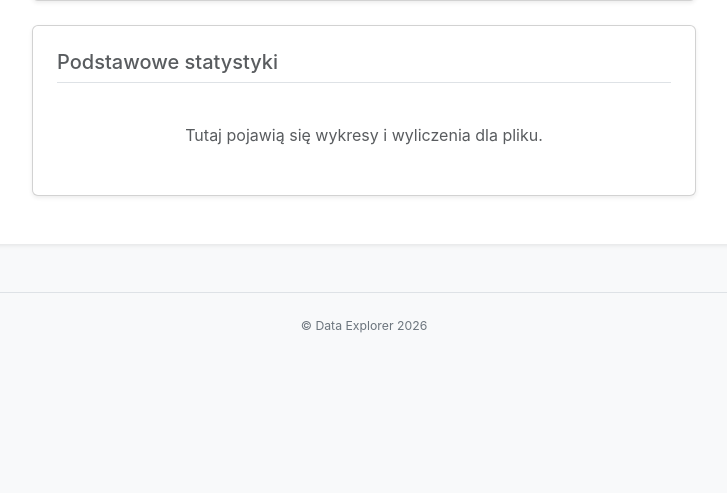
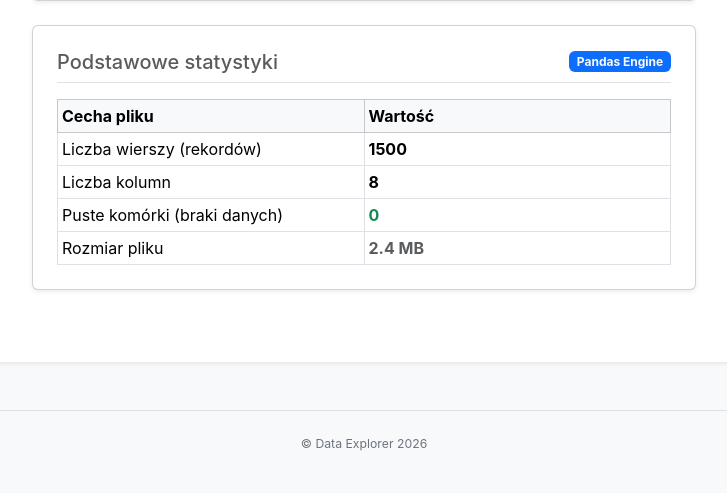
Before and after one commit to karolkamuda89-ux/Projekt, a Django app: template datasets/templates/datasets/detail.html in a window 1280 px wide. Shown: the part 434-927 px from the top of the page, without its empty margins (276-1003 px from the left). Before the commit the page ends 767 px from the top, so only its background shows below. Run offline with Django 5.2, Linux system fonts and the light colour scheme; the template is opened without the code that fills it, so the values that code supplies are empty.

Commit message:
Add Show statistics

```diff
--- a/datasets/templates/datasets/detail.html
+++ b/datasets/templates/datasets/detail.html
@@ -28,12 +28,44 @@
     </div>
 
     <!-- karta na statystyki lub wykresy -->
-    <div class="card p-4 shadow-sm">
-        <h5 class="card-title border-bottom pb-2 mb-3 text-muted">Podstawowe statystyki</h5>
-        <div class="text-center py-4">
-            <p class="text-muted mb-0">
-                Tutaj pojawią się wykresy i wyliczenia dla pliku. <br>
-            </p>
+<div class="card p-4 shadow-sm mb-4">
+
+        <div class="d-flex justify-content-between align-items-center border-bottom pb-2 mb-3">
+            <h5 class="card-title text-muted mb-0">Podstawowe statystyki</h5>
+            <span class="badge bg-primary text-light">Pandas Engine</span>
+        </div>
+
+        <div class="table-responsive">
+            <table class="table table-bordered table-hover table-sm mb-0">
+                <thead class="table-light">
+                    <tr>
+                        <!-- Podział tego po 50% podstawowoych statystyk-->
+                        <th scope="col" style="width: 50%;">Cecha pliku</th>
+                        <th scope="col" style="width: 50%;">Wartość</th>
+                    </tr>
+                </thead>
+                <tbody>
+                    <tr>
+                        <td>Liczba wierszy (rekordów)</td>
+                        <td class="fw-bold">{{ statystyki.liczba_wierszy|default:"1500" }}</td>
+                    </tr>
+                    <tr>
+                        <td>Liczba kolumn</td>
+                        <td class="fw-bold">{{ statystyki.liczba_kolumn|default:"8" }}</td>
+                    </tr>
+                    <tr>
+                        <td>Puste komórki (braki danych)</td>
+                        <!-- Czy ten plik ma jakieś puste komórki? Jeśli tak to text-danger da czerwony, jeśli nie to text-succes da zielony -->
+                        <td class="fw-bold {% if statystyki.puste > 0 %}text-danger{% else %}text-success{% endif %}">
+                            {{ statystyki.puste|default:"0" }}
+                        </td>
+                    </tr>
+                    <tr>
+                        <td>Rozmiar pliku</td>
+                        <td class="fw-bold text-muted">{{ statystyki.rozmiar|default:"2.4 MB" }}</td>
+                    </tr>
+                </tbody>
+            </table>
         </div>
     </div>
 
```
